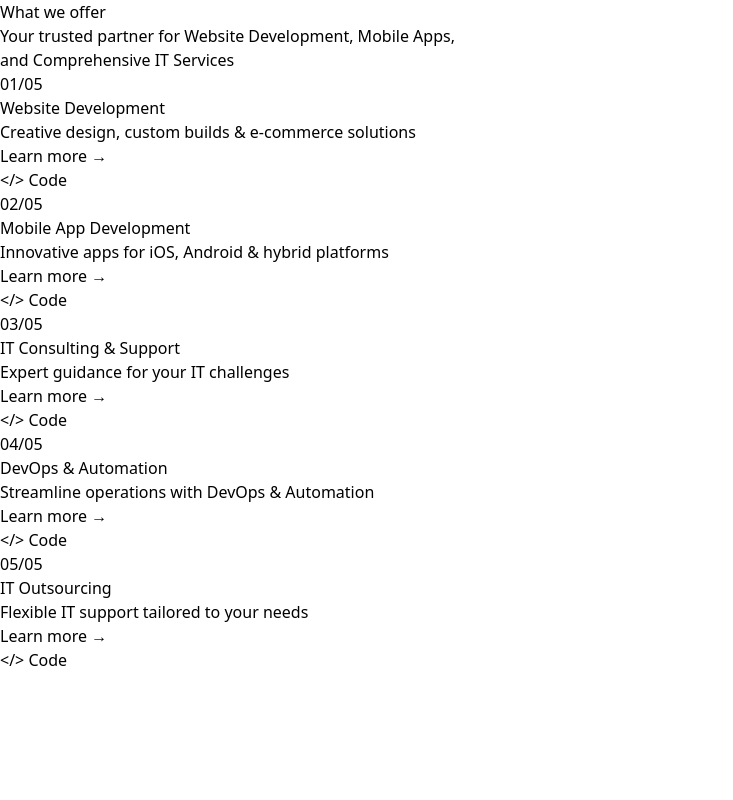
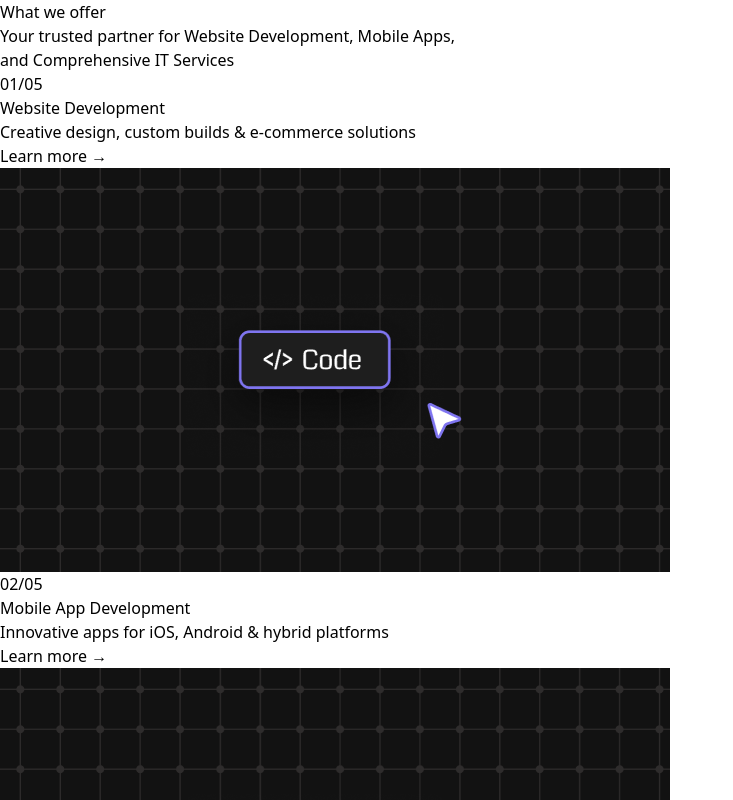
Before and after one commit to SAMEER563/99_product_solution, a React (Vite) app: page /services in a window 1280 px wide. Shown: the top 800 px of the page, without its empty margins (0-733 px from the left). Built offline with nearby package versions, Linux system fonts and the light colour scheme.

Commit message:
changes done

```diff
--- a/src/App.jsx
+++ b/src/App.jsx
@@ -2,7 +2,7 @@ import React from 'react'
 import Navbar from './components/Navbar'
 import Footer from './components/Footer'
 import Home from './pages/Home'
-import { Route, Router, Routes } from 'react-router-dom'
+import { Route , Router, Routes  } from 'react-router-dom'
 import ServicesList from './pages/Services'
 import AboutUs from './pages/AboutUs'
 import ContactForm from './pages/Contact'
--- a/src/components/Footer.jsx
+++ b/src/components/Footer.jsx
@@ -10,20 +10,20 @@ const Footer = () => {
         {/* Left Section */}
         <div className='flex flex-col '>
          <Link to="/">
-         <img src="/logo.png" alt="" className='w-[175px] h-[52px] mt-16 ml-4 md:' />
+         <img src="/logo.png" alt="" className='w-[175px] h-[52px] mt-16 ml-4 md:ml-0' />
             </Link>
-            <p className='text-[#9299A0] my-4 text-center'>© 2024 99product Solutions. All rights reserved.</p>
+            <p className='text-[#9299A0] my-4 md:mx-4 text-center md:ml-0'>© 2024 99product Solutions. All rights reserved.</p>
         </div>
 
         {/* Right Section */}
         <div className='flex flex-col'>
-            <ul className='md:flex hidden gap-6 text-base text-white  mt-16'>
+            <ul className='md:flex hidden md:gap-10 text-base text-white  mt-16'>
                 <Link to="/">Products</Link>
                 <Link to="/">About Us</Link>
                 <Link to="/">Blog</Link>
                 <Link to="/">Contact Us</Link>
             </ul>
-            <div className='flex gap-4 text-white my-6 text-3xl mt-28 mr-4 md:m-6 md:ml-20'>
+            <div className='flex gap-4 text-white my-6 text-3xl mt-28 mr-4 md:m-6 md:ml-0'>
                 <Link to="/"><FaFacebook /></Link>
                 <Link to="/"><AiFillInstagram /></Link>
                 <Link to="/"><FaLinkedinIn /></Link>
--- a/src/pages/Lines.jsx
+++ b/src/pages/Lines.jsx
@@ -3,7 +3,7 @@ import React from "react";
 const Lines = () => {
   return (
     <div className="">
-      <div className="absolute ml-10 md:ml-2 flex gap-4 sm:gap-6 md:gap-8 lg:gap-12 top-[50px] overflow-none ">
+      <div className="absolute ml-10 md:ml-10 flex gap-4 sm:gap-6 md:gap-8 lg:gap-10 top-[50px] overflow-none ">
         {[...Array(15)].map((_, index) => (
           <div
             key={index}
--- a/src/pages/Services.jsx
+++ b/src/pages/Services.jsx
@@ -1,58 +1,56 @@
-import React, { useState } from "react";
-// Import the CSS file for scrollbar
+import React, { useState, useEffect } from "react";
 import "./Services.css";
+import WebsiteDevelopment from "./WebsiteDevelopment";
+import ItConsulting from "./ItConsulting";
+import Devops from "./Devops";
+import ItOutsourcing from "./ItOutsourcing";
+import MobileDevelopment from "./MobileDevelopment";
 
-// Define individual service components
-const Service = ({ number, title, description, route, onHover, onLeave }) => (
+// Modal Component with Close Button
+const Modal = ({ children, onClose }) => (
+  <div
+    className="fixed inset-0 bg-black bg-opacity-70 flex justify-center items-center z-50"
+    role="dialog"
+    aria-modal="true"
+  >
+    <div className="bg-white rounded-lg p-8 w-[90%] max-w-lg relative">
+      {children}
+
+    </div>
+  </div>
+);
+
+// Service Component
+const Service = ({ number, title, description, onLearnMore, onHover, onLeave }) => (
   <div
     className="grid grid-cols-1 md:grid-cols-[1fr_auto] gap-12 items-center"
-    onMouseEnter={onHover}  // Activate on hover
-    onMouseLeave={onLeave}  // Reset on hover leave
+    onMouseEnter={onHover}
+    onMouseLeave={onLeave}
   >
-    {/* Left side content */}
-    <div className="text-left flex relative">
-      <div>
-        <div className="flex mb-4 flex-col ml-4">
+    <div className="text-left flex flex-col ml-4">
       <span className="text-[#7F75F0] text-xl md:text-3xl font-semibold mb-2">
         {number}
       </span>
       <h2 className="text-2xl md:text-3xl">{title}</h2>
-        </div>
-        <p className="text-white text-xl mb-6 ml-4">{description}</p>
-        <a
-          href={route}
-          className="text-[#7F75F0] font-semibold hover:underline flex items-center ml-4"
+      <p className="text-white text-xl mb-6">{description}</p>
+      <button
+        onClick={onLearnMore}
+        className="text-[#7F75F0] font-semibold hover:underline flex items-center"
       >
         Learn more <span className="ml-2">→</span>
-        </a>
-      </div>
+      </button>
     </div>
 
-    {/* Right side container */}
-    <div className="md:w-[430px] md:h-[267.3px] border-[1px] w-full h-[220px] border-[#3D3A3A] rounded-xl  ">
-      {/* Content inside the block, if any */}
-      <div className=" ml-32 md:ml-40 md:mt-28 mt-20  w-[91.8px] h-[35.43px] bg-[#1E1E1E] border-[#7F75F0] rounded-lg border ">
-        <h1 className="md:ml-2 md:mt-1 font-medium">{`<`}/{`>`} Code</h1>
-      </div>
+    <div className="md:w-[444px] md:h-[274.3px] border border-[#3D3A3A] rounded-xl">
+      <img src="/code1.png" alt={title} className="w-full h-full object-cover rounded-xl" />
     </div>
   </div>
 );
 
-// Main component
-const ServicesList = () => {
-  const [activeService, setActiveService] = useState(null);  // Set to null initially
-
-  const handleServiceHover = (index) => {
-    setActiveService(index); // Set the active service index on hover
-  };
-
-  const handleServiceLeave = () => {
-    setActiveService(null);  // Reset active state when the cursor leaves
-  };
-
-  // Helper function to determine which part of the indicator is active
+// Vertical Indicator Component
+const VerticalIndicator = ({ activeService }) => {
   const isActivePart = (serviceIndex, partIndex) => {
-    if (activeService === null) return false; // No active service means no indicator is highlighted
+    if (activeService === null) return false;
     if (serviceIndex === 0 && partIndex === 0) return activeService === serviceIndex;
     if (serviceIndex >= 1 && serviceIndex <= 3 && partIndex === 1) return activeService === serviceIndex;
     if (serviceIndex === 4 && partIndex === 2) return activeService === serviceIndex;
@@ -60,9 +58,7 @@ const ServicesList = () => {
   };
 
   return (
-    <div className="bg-black text-white min-h-screen p-6 md:p-16 relative">
-      {/* Vertical Indicator */}
-      <div className="absolute md:left-4 left-4 top-[240px] transform -translate-y-0.5 flex flex-col md:space-y-36 space-y-80">
+    <div className="absolute left-4 top-[240px] transform -translate-y-0.5 flex flex-col space-y-80 md:left-24 md:space-y-36 md:mt-24">
       {[...Array(5)].map((_, serviceIndex) => (
         <div key={serviceIndex} className="flex flex-col space-y-2">
           {[...Array(3)].map((_, partIndex) => (
@@ -78,9 +74,45 @@ const ServicesList = () => {
         </div>
       ))}
     </div>
+  );
+};
 
-      {/* Main Header */}
-      <div className="text-center mb-12">
+// Main Services List Component
+const ServicesList = () => {
+  const [activeService, setActiveService] = useState(null);
+  const [hoveredService, setHoveredService] = useState(null);
+
+  useEffect(() => {
+    if (hoveredService !== null) {
+      const timer = setTimeout(() => {
+        setActiveService(hoveredService);
+      }, 200); // Adds a small delay to avoid blinking
+
+      return () => clearTimeout(timer);
+    }
+  }, [hoveredService]);
+
+  const services = [
+    { number: "01/05", title: "Website Development", description: "Creative design, custom builds & e-commerce solutions", component: <WebsiteDevelopment /> },
+    { number: "02/05", title: "Mobile App Development", description: "Innovative apps for iOS, Android & hybrid platforms", component: <MobileDevelopment /> },
+    { number: "03/05", title: "IT Consulting & Support", description: "Expert guidance for your IT challenges", component: <ItConsulting /> },
+    { number: "04/05", title: "DevOps & Automation", description: "Streamline operations with DevOps & Automation", component: <Devops /> },
+    { number: "05/05", title: "IT Outsourcing", description: "Flexible IT support tailored to your needs", component: <ItOutsourcing /> },
+  ];
+
+  const openModal = (component) => {
+    setActiveService(component);
+  };
+
+  const closeModal = () => {
+    setActiveService(null);
+  };
+
+  return (
+    <div className="bg-black text-white min-h-screen p-6 md:p-16 relative">
+      <VerticalIndicator activeService={activeService} />
+
+      <div className="text-center mb-12 md:mt-16">
         <h1 className="text-3xl md:text-4xl">What we offer</h1>
         <p className="mt-4">
           Your trusted partner for Website Development, Mobile Apps, <br />
@@ -88,49 +120,24 @@ const ServicesList = () => {
         </p>
       </div>
 
-      {/* Services Section */}
-      <div className="space-y-20 md:space-y-16">
+      <div className="space-y-20 md:space-y-16 md:ml-24">
+        {services.map((service, index) => (
           <Service
-          number="01/05"
-          title="Website Development"
-          description="Creative design, custom builds & e-commerce solutions"
-          route="/web"
-          onHover={() => handleServiceHover(0)}
-          onLeave={handleServiceLeave}
+            key={index}
+            number={service.number}
+            title={service.title}
+            description={service.description}
+            onLeave={() => setHoveredService(null)}
+            onLearnMore={() => openModal(service.component)}
           />
-        <Service
-          number="02/05"
-          title="Mobile App Development"
-          description="Innovative apps for iOS, Android & hybrid platforms"
-          route="/mobile"
-          onHover={() => handleServiceHover(1)}
-          onLeave={handleServiceLeave}
-        />
-        <Service
-          number="03/05"
-          title="IT Consulting & Support"
-          description="Expert guidance for your IT challenges"
-          route="/consulting"
-          onHover={() => handleServiceHover(2)}
-          onLeave={handleServiceLeave}
-        />
-        <Service
-          number="04/05"
-          title="DevOps & Automation"
-          description="Streamline operations with DevOps & Automation"
-          route="/devops"
-          onHover={() => handleServiceHover(3)}
-          onLeave={handleServiceLeave}
-        />
-        <Service
-          number="05/05"
-          title="IT Outsourcing"
-          description="Flexible IT support tailored to your needs"
-          route="/outsourcing"
-          onHover={() => handleServiceHover(4)}
-          onLeave={handleServiceLeave}
-        />
+        ))}
       </div>
+
+      {activeService && (
+  <Modal>
+    {React.cloneElement(activeService, { closeModal })} {/* Pass closeModal as a prop */}
+  </Modal>
+)}
     </div>
   );
 };
```
Also changed, not shown: src/components/Navbar.jsx (+11 -10 lines), src/pages/Devops.jsx (+16 -14 lines), src/pages/First.jsx (+9 -9 lines), src/pages/ItConsulting.jsx (+16 -14 lines), src/pages/ItOutsourcing.jsx (+15 -13 lines), src/pages/MobileDevelopment.jsx (+18 -20 lines), src/pages/ProductPage.jsx (+5 -5 lines), src/pages/WebsiteDevelopment.jsx (+21 -18 lines), public/code.png (added), public/code1.png (added). Lines whose indentation alone changed are shown as unchanged.
